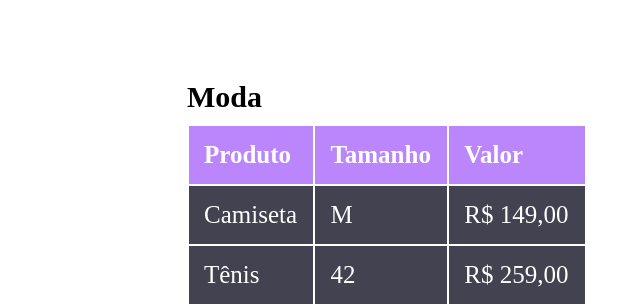
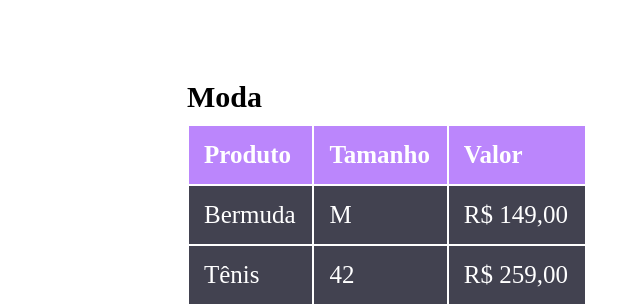
Before and after one commit to SimoneSi/TabelaSimples, a plain HTML site: page index.html in a window 1280 px wide. Shown: the top 306 px of the page, 253-893 px from the left. Drawn offline with Linux system fonts and the light colour scheme.

Commit message:
trocado produto camiseta para produto bermuda

```diff
--- a/index.html
+++ b/index.html
@@ -19,7 +19,7 @@
         </thead>
         <tbody>
             <tr>
-                <td>Camiseta</td>
+                <td>Bermuda</td>
                 <td>M</td>
                 <td>R$ 149,00</td>
             </tr>
```
